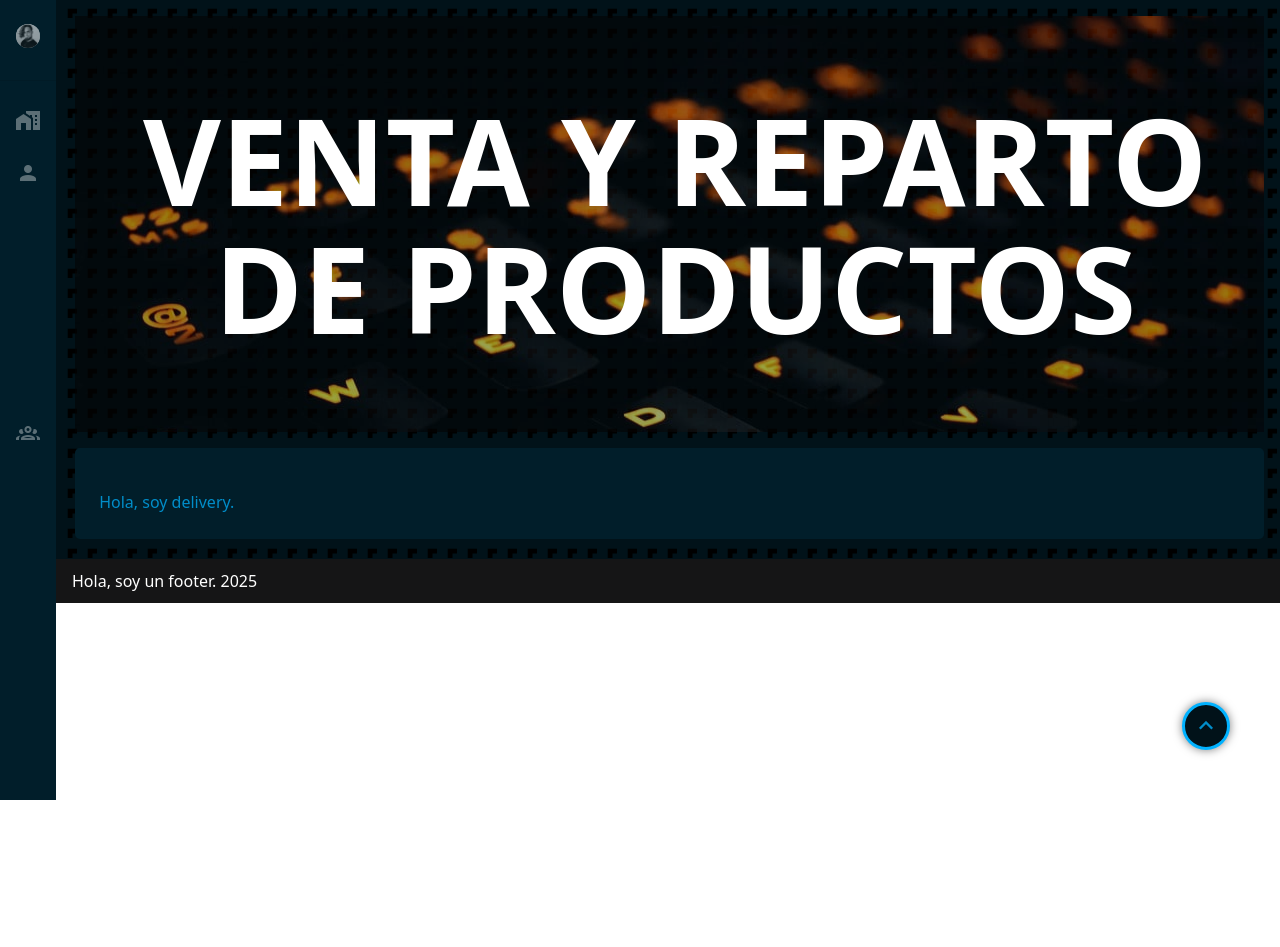
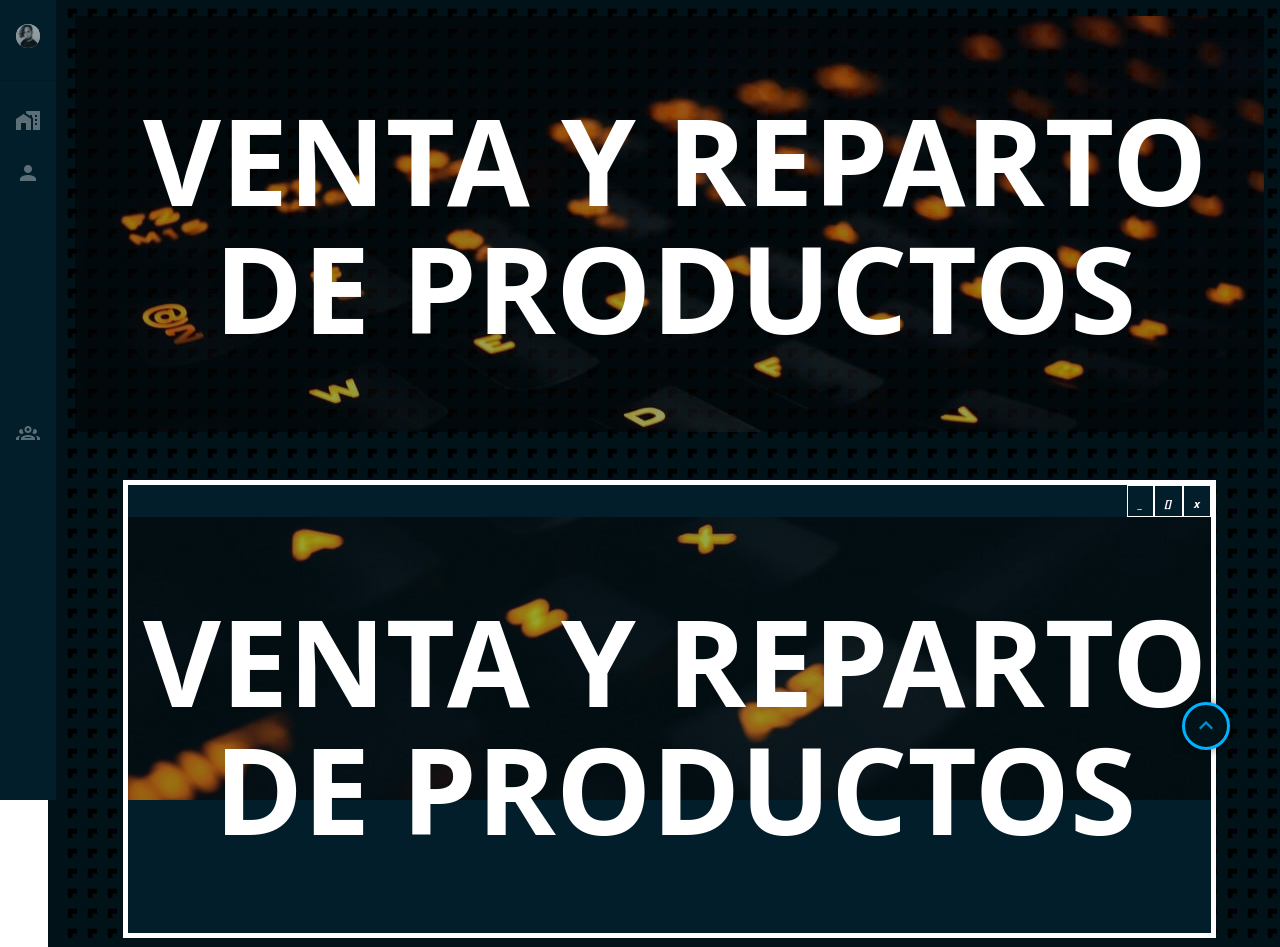
Before and after one commit to daanube/my-own-portfolio-shove-it, a Vue app: page /#/demos/delivery in a window 1280 px wide. Shown: the top 947 px of the page. Before the commit the page ends 800 px from the top, so only its background shows below. Built offline with nearby package versions, Linux system fonts and the light colour scheme.

Commit message:
Creacion de componente windowShape
Creacion de componente windowShape

```diff
--- /dev/null
+++ b/src/components/WindowShape.vue
@@ -0,0 +1,49 @@
+<script lang="ts" setup>
+
+</script>
+
+<!-- //////////////////////////////////////////////////////////////////////// -->
+
+<template>
+    <main id="windowshape">
+        <section id="titleBar">
+            <i>x</i>
+            <i>[]</i>
+            <i>_</i>
+        </section>
+        <section id="frame">
+            <slot />
+        </section>
+    </main>
+</template>
+
+<!-- //////////////////////////////////////////////////////////////////////// -->
+
+<style lang="css" scoped>
+    #windowshape {
+        margin: 3rem;
+        border: solid 5px #fff;
+        display: grid;
+        grid-template-areas: "titleBar" "frame";
+        grid-template-rows: 1fr;
+        grid-template-columns: 1fr;
+        background-color: var(--darkColor-2);
+
+    }
+    #titleBar {
+        display: flex;
+        flex-direction: row-reverse;
+        grid-area: titleBar;
+        height: 2rem;
+    }
+    #frame {
+        grid-area: frame;
+    }
+    i {
+        font-size: 0.7rem;
+        font-weight: 600;
+        border: 1px solid #fff;
+        color: #fff;
+        padding: 10px;
+    }
+</style>
--- a/src/views/Projects/DeliveryDemoView.vue
+++ b/src/views/Projects/DeliveryDemoView.vue
@@ -2,6 +2,7 @@
     import SideBarLayout from '../../layouts/SideBarLayout.vue';
     import Article from '../../components/ArticleComponent.vue';
     import MainTitle from '../../components/MainTitleComponent.vue';
+import WindowShape from '../../components/WindowShape.vue';
 
     const title = "Venta y reparto de productos";
     const bgUrl = "/images/bgs/keyboard-mechanical-keyboard-3196030_1280-min.jpg";
@@ -16,6 +17,11 @@
         <div class="row mainTitle" id="delivery">
             <div class="col-12 slotArea">
                 <MainTitle :mainTitleText='title' :image-url='`url(${bgUrl})`' />
+
+                <WindowShape>
+                    <MainTitle :mainTitleText='title' :image-url='`url(${bgUrl})`' />
+                </WindowShape>
+
                 <Article :articleText="articleText" />
             </div>
         </div>
```
